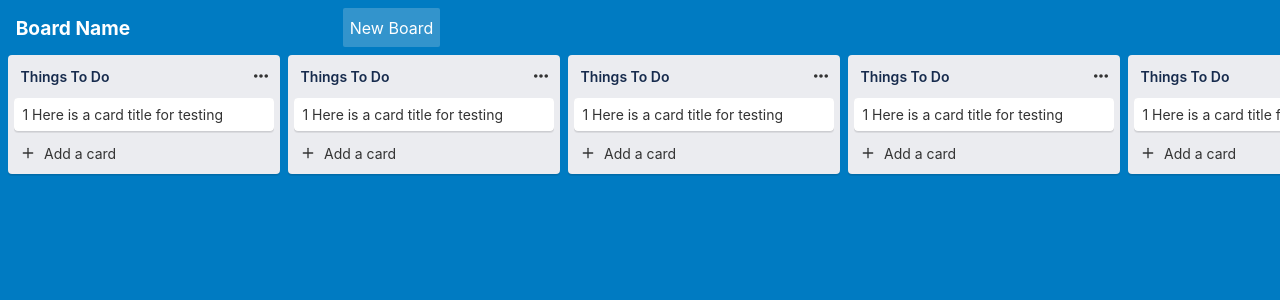
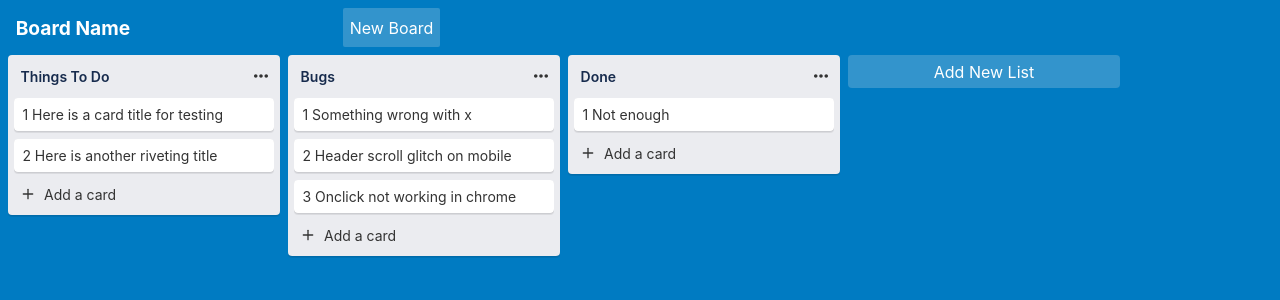
Before and after one commit to gillescj/trello-mini, a Svelte app: page / in a window 1280 px wide. Shown: the top 300 px of the page. Built offline with nearby package versions, Linux system fonts and the light colour scheme.

Commit message:
Pass fake data from Board to List components

```diff
--- a/src/components/Board.svelte
+++ b/src/components/Board.svelte
@@ -1,6 +1,28 @@
 <script>
     import List from './List.svelte';
     import NewListButton from './NewListButton.svelte';
+
+    let lists = [
+        {
+            name: 'Things To Do',
+            cards: [
+                { title: 'Here is a card title for testing', order: 1 },
+                { title: 'Here is another riveting title', order: 2 },
+            ],
+        },
+        {
+            name: 'Bugs',
+            cards: [
+                { title: 'Something wrong with x', order: 1 },
+                { title: 'Header scroll glitch on mobile', order: 2 },
+                { title: 'Onclick not working in chrome', order: 3 },
+            ],
+        },
+        {
+            name: 'Done',
+            cards: [{ title: 'Not enough', order: 1 }],
+        },
+    ];
 </script>
 
 <style type="text/scss">
@@ -13,10 +35,8 @@
 </style>
 
 <div class="container">
-    <List />
-    <List />
-    <List />
-    <List />
-    <List />
+    {#each lists as { name, cards }}
+        <List {name} {cards} />
+    {/each}
     <NewListButton />
 </div>
--- a/src/components/List.svelte
+++ b/src/components/List.svelte
@@ -5,10 +5,10 @@
     import SVGContainer from './SVGContainer.svelte';
     import Card from './Card.svelte';
 
-    let name = 'Things To Do';
+    export let name = 'Things To Do';
+    export let cards = [{ title: 'Here is a card title for testing', order: 1 }];
+    let newCard = false;
     let cardTitle;
-    let cards = [{ title: 'Here is a card title for testing', order: 1 }];
-    let newCard = false;
 
     const onKeydown = (event) => {
         if (event.code === 'Enter') {
```
